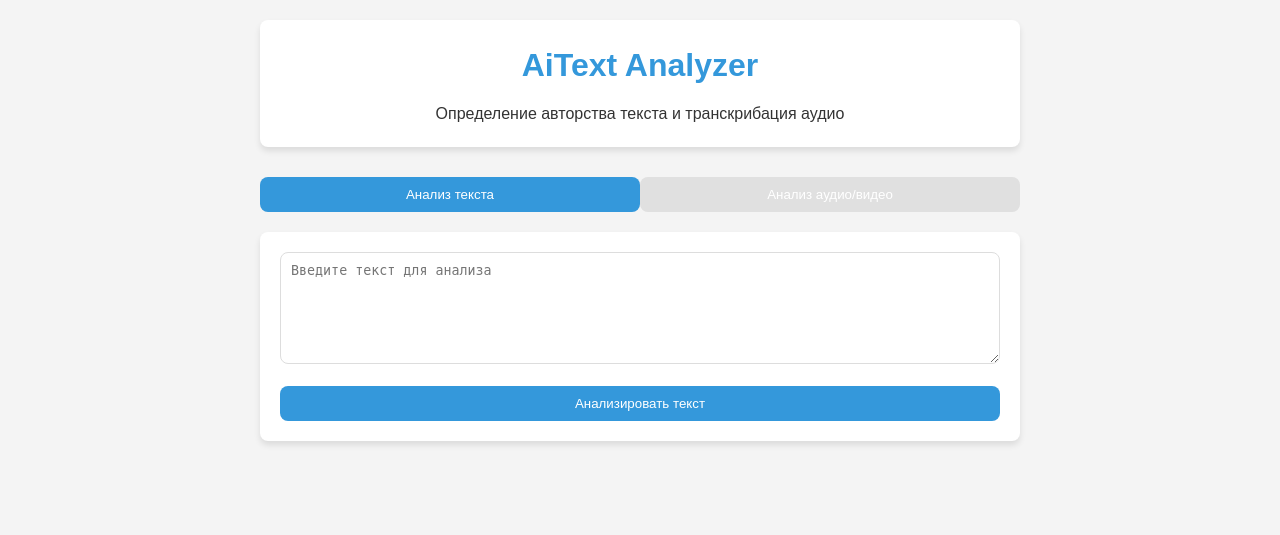
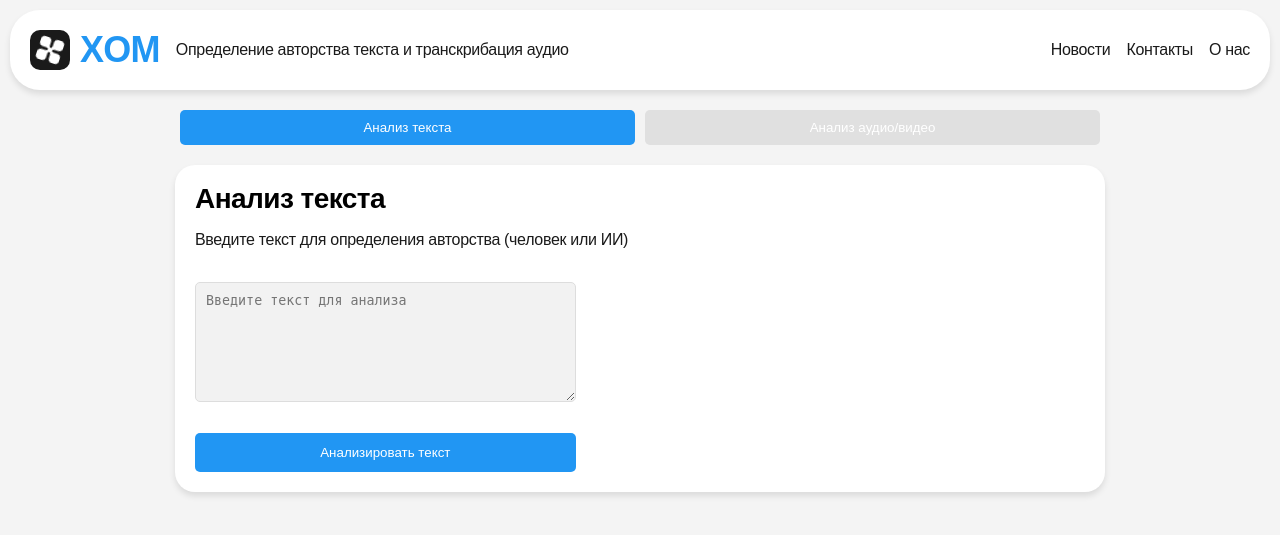
Before and after one commit to Wijerty/SberHackFBX, a Flask app: page / in a window 1280 px wide. Shown: the top 535 px of the page. Run offline with Flask 3, Linux system fonts and the light colour scheme.

Commit message:
vse_gotovo

```diff
--- a/static/css/styles.css
+++ b/static/css/styles.css
@@ -1,9 +1,9 @@
 :root {
-    --primary-color: #3498db;
+    --primary-color: #2196F3;
     --secondary-color: #2ecc71;
-    --background-color: #f4f4f4;
-    --text-color: #333;
-    --border-radius: 8px;
+    --background-color: #F4F4F4;
+    --text-color: #1A1A1A;
+    --border-radius: 20px;
 }
 
 * {
@@ -17,32 +17,88 @@ body {
     line-height: 1.6;
     background-color: var(--background-color);
     color: var(--text-color);
-}
-
-.container {
-    width: 100%;
-    max-width: 800px;
-    margin: 0 auto;
-    padding: 20px;
+    margin: 10px;
 }
 
 header {
-    text-align: center;
-    margin-bottom: 30px;
+    display: flex;
+    max-width: 1420px;
     padding: 20px;
-    background-color: white;
+    flex-direction: column;
+    align-items: flex-start;
+    gap: 10px;
+    border-radius: 30px;
+    background: #FFF;
+    box-shadow: 0 4px 6px rgba(0, 0, 0, 0.1);
+    margin-bottom: 20px;
+}
+
+.logo {
+    width: 40px;
+    height: 40px;
+}
+
+.header-menu {
+    display: flex;
+    gap: 10px;
+    align-items: center;
+    align-self: stretch;
+}
+
+.header-menu-row {
+    width: 100%;
+    display: flex;
+    justify-content: space-between;
+    align-items: center;
+}
+
+.text-row {
+    display: flex;
+    align-items: center;
+    gap: 16px;
+}
+
+.text-row h1 {
+    color: var(--primary-color);
+    margin-bottom: 0;
+}
+
+.task-block-box {
+    width: 100%;
+    display: flex;
+    align-items: center;
+    justify-content: center;
+    margin-bottom: 20px;
+}
+
+.task-block {
+    gap: 16px;
+    width: 100%;
+    max-width: 930px;
+    display: flex;
+    padding: 20px;
+    flex-direction: column;
+    align-items: flex-start;
     border-radius: var(--border-radius);
+    background: #FFF;
     box-shadow: 0 4px 6px rgba(0, 0, 0, 0.1);
 }
 
-header h1 {
-    color: var(--primary-color);
-    margin-bottom: 10px;
+.double-text-block {
+    gap: 8px;
+    display: flex;
+    flex-direction: column;
+    margin-bottom: 15px;
+    width: 100%;
 }
 
 .tabs {
     display: flex;
+    justify-content: center;
     margin-bottom: 20px;
+    max-width: 930px;
+    margin-left: auto;
+    margin-right: auto;
 }
 
 .tab-btn {
@@ -52,6 +108,8 @@ header h1 {
     border: none;
     cursor: pointer;
     transition: background-color 0.3s ease;
+    border-radius: 5px;
+    margin: 0 5px;
 }
 
 .tab-btn.active {
@@ -61,17 +119,13 @@ header h1 {
 
 .tab-content {
     display: none;
-    background-color: white;
-    padding: 20px;
-    border-radius: var(--border-radius);
-    box-shadow: 0 4px 6px rgba(0, 0, 0, 0.1);
 }
 
 .tab-content.active {
-    display: block;
+    display: flex;
 }
 
-textarea, .file-upload {
+textarea, .file-input {
     width: 100%;
     margin-bottom: 15px;
 }
@@ -79,47 +133,41 @@ textarea, .file-upload {
 textarea {
     padding: 10px;
     border: 1px solid #ddd;
-    border-radius: var(--border-radius);
+    border-radius: 5px;
     resize: vertical;
+    background: #F2F2F2;
+    min-height: 120px;
 }
 
 button {
     width: 100%;
-    padding: 10px 15px;
+    padding: 12px 24px;
     background-color: var(--primary-color);
     color: white;
     border: none;
-    border-radius: var(--border-radius);
+    border-radius: 5px;
     cursor: pointer;
     transition: background-color 0.3s ease;
+    margin-top: 8px;
 }
 
 button:hover {
-    background-color: #2980b9;
+    background-color: #1976D2;
 }
 
-.file-upload {
-    position: relative;
-    border: 2px dashed #ddd;
-    border-radius: var(--border-radius);
-    padding: 20px;
-    text-align: center;
+.file-input {
+    margin-top: 16px;
+    padding: 10px;
+    width: 100%;
+    border-radius: 5px;
+    background: #F2F2F2;
+    font-size: 1rem;
+    outline: none;
+    transition: background 0.3s;
 }
 
-.file-upload input[type="file"] {
-    position: absolute;
-    top: 0;
-    left: 0;
-    width: 100%;
-    height: 100%;
-    opacity: 0;
-    cursor: pointer;
-}
-
-.file-label {
-    display: block;
-    color: var(--primary-color);
-    font-weight: bold;
+.file-input:hover {
+    background: #E5E5E5;
 }
 
 #file-chosen {
@@ -130,6 +178,7 @@ button:hover {
 
 .results-container {
     margin-top: 20px;
+    width: 100%;
 }
 
 .result-section {
@@ -152,6 +201,8 @@ button:hover {
     display: flex;
     width: 100%;
     height: 30px;
+    border-radius: 5px;
+    overflow: hidden;
 }
 
 .ai-bar, .human-bar {
@@ -172,28 +223,37 @@ button:hover {
     width: 50%;
 }
 
-#loading-overlay {
-    position: fixed;
+.file-upload-block {
+    position: relative;
+}
+
+.upload-overlay {
+    position: absolute;
     top: 0;
     left: 0;
     width: 100%;
     height: 100%;
-    background-color: rgba(0, 0, 0, 0.5);
+    background: rgba(0, 0, 0, 0.5);
     display: flex;
+    align-items: center;
+    justify-content: center;
     flex-direction: column;
-    justify-content: center;
-    align-items: center;
+    gap: 16px;
+    border-radius: var(--border-radius);
+    opacity: 0;
+    pointer-events: none;
     z-index: 1000;
 }
 
-.loading-spinner {
-    width: 50px;
-    height: 50px;
-    border: 5px solid #f3f3f3;
-    border-top: 5px solid var(--primary-color);
-    border-radius: 50%;
-    animation: spin 1s linear infinite;
-    margin-bottom: 20px;
+.file-upload-block.loading .upload-overlay {
+    opacity: 1;
+    pointer-events: auto;
+}
+
+.logo-spin {
+    transform-origin: center center;
+    transform-box: fill-box;
+    animation: spin 2s linear infinite;
 }
 
 @keyframes spin {
@@ -201,8 +261,52 @@ button:hover {
     100% { transform: rotate(360deg); }
 }
 
+.loading-spinner {
+    width: 50px;
+    height: 50px;
+    margin-bottom: 20px;
+}
+
 .hidden {
     display: none !important;
+}
+
+h1 {
+    color: #000;
+    font-size: 2.25rem;
+    font-weight: 700;
+    line-height: 100%;
+    letter-spacing: -0.045rem;
+}
+
+h2 {
+    color: #000;
+    font-size: 1.75rem;
+    font-weight: 700;
+    line-height: 100%;
+    letter-spacing: -0.035rem;
+    margin-bottom: 8px;
+}
+
+p {
+    color: #1A1A1A;
+    font-size: 1rem;
+    font-weight: 500;
+    line-height: 1.4;
+    letter-spacing: -0.02rem;
+}
+
+a {
+    color: #1A1A1A;
+    font-size: 1rem;
+    font-weight: 500;
+    line-height: 100%;
+    letter-spacing: -0.02rem;
+    text-decoration: none;
+}
+
+a:hover {
+    color: var(--primary-color);
 }
 
 @media (max-width: 600px) {
@@ -217,4 +321,9 @@ button:hover {
     .tab-btn {
         margin-bottom: 10px;
     }
+
+    .header-menu-row {
+        flex-direction: column;
+        gap: 10px;
+    }
 }
--- a/static/js/script.js
+++ b/static/js/script.js
@@ -22,10 +22,10 @@ document.addEventListener('DOMContentLoaded', () => {
     textForm.addEventListener('submit', async (e) => {
         e.preventDefault();
         const textInput = document.getElementById('text-input');
-        const loadingOverlay = document.getElementById('loading-overlay');
+        const textBlock = document.getElementById('text-analysis');
 
-        // Show loading overlay
-        loadingOverlay.classList.remove('hidden');
+        // Show loading state
+        textBlock.classList.add('loading');
         textResults.classList.add('hidden');
 
         try {
@@ -64,8 +64,8 @@ document.addEventListener('DOMContentLoaded', () => {
             console.error('Ошибка:', error);
             alert('Произошла ошибка при анализе текста');
         } finally {
-            // Hide loading overlay
-            loadingOverlay.classList.add('hidden');
+            // Hide loading state
+            textBlock.classList.remove('loading');
         }
     });
 
@@ -74,6 +74,7 @@ document.addEventListener('DOMContentLoaded', () => {
     const fileChosen = document.getElementById('file-chosen');
     const audioForm = document.getElementById('audio-form');
     const audioResults = document.getElementById('audio-results');
+    const audioBlock = document.getElementById('audio-analysis');
 
     // File selection display
     audioInput.addEventListener('change', () => {
@@ -87,10 +88,9 @@ document.addEventListener('DOMContentLoaded', () => {
     // Audio/Video Form Submission
     audioForm.addEventListener('submit', async (e) => {
         e.preventDefault();
-        const loadingOverlay = document.getElementById('loading-overlay');
 
-        // Show loading overlay
-        loadingOverlay.classList.remove('hidden');
+        // Show loading state
+        audioBlock.classList.add('loading');
         audioResults.classList.add('hidden');
 
         const formData = new FormData();
@@ -121,8 +121,10 @@ document.addEventListener('DOMContentLoaded', () => {
             console.error('Ошибка:', error);
             alert('Произошла ошибка при обработке файла');
         } finally {
-            // Hide loading overlay
-            loadingOverlay.classList.add('hidden');
+            // Hide loading state after 2 seconds to show animation
+            setTimeout(() => {
+                audioBlock.classList.remove('loading');
+            }, 2000);
         }
     });
 });
--- a/templates/index.html
+++ b/templates/index.html
@@ -3,14 +3,31 @@
 <head>
     <meta charset="UTF-8">
     <meta name="viewport" content="width=device-width, initial-scale=1.0">
-    <title>AiText - Анализатор текста и аудио</title>
+    <title>XOM</title>
     <link rel="stylesheet" href="{{ url_for('static', filename='css/styles.css') }}">
 </head>
 <body>
-<div class="container">
 <header>
-        <h1>AiText Analyzer</h1>
+    <div class="header-menu">
+        <div class="logo">
+            <svg xmlns="http://www.w3.org/2000/svg" width="40" height="40" viewBox="0 0 40 40" fill="none">
+                <rect width="40" height="40" rx="10" fill="#1A1A1A"/>
+                <path class="logo-spin" fill-rule="evenodd" clip-rule="evenodd" d="M11.75 8C9.67893 8 8 9.67893 8 11.75V14.75C8 16.8211 9.67893 18.5 11.75 18.5H14.75C15.7516 18.5 16.8404 18.6082 17.5487 19.3164C17.9262 19.6939 17.9262 20.3061 17.5486 20.6836C16.8404 21.3918 15.7516 21.5 14.75 21.5H11.75C9.67893 21.5 8 23.1789 8 25.25V28.25C8 30.3211 9.67893 32 11.75 32H14.75C16.8211 32 18.5 30.3211 18.5 28.25V25.25C18.5 24.2484 18.6082 23.1596 19.3164 22.4513C19.694 22.0738 20.306 22.0738 20.6836 22.4513C21.3918 23.1596 21.5 24.2484 21.5 25.25V28.25C21.5 30.3211 23.1789 32 25.25 32H28.25C30.3211 32 32 30.3211 32 28.25V25.25C32 23.1789 30.3211 21.5 28.25 21.5H25.25C24.2484 21.5 23.1596 21.3918 22.4514 20.6836C22.0738 20.3061 22.0738 19.6939 22.4513 19.3164C23.1596 18.6082 24.2484 18.5 25.25 18.5H28.25C30.3211 18.5 32 16.8211 32 14.75V11.75C32 9.67893 30.3211 8 28.25 8H25.25C23.1789 8 21.5 9.67893 21.5 11.75V14.75C21.5 15.7516 21.3918 16.8404 20.6836 17.5486C20.306 17.9262 19.694 17.9262 19.3164 17.5486C18.6082 16.8404 18.5 15.7516 18.5 14.75V11.75C18.5 9.67893 16.8211 8 14.75 8H11.75Z" fill="white"/>
+            </svg>
+        </div>
+
+        <div class="header-menu-row">
+            <div class="text-row">
+                <h1>XOM</h1>
                 <p>Определение авторства текста и транскрибация аудио</p>
+            </div>
+            <div class="text-row">
+                <a href="">Новости</a>
+                <a href="">Контакты</a>
+                <a href="">О нас</a>
+            </div>
+        </div>
+    </div>
 </header>
 
 <div class="tabs">
@@ -18,7 +35,12 @@
     <button class="tab-btn" data-tab="audio-analysis">Анализ аудио/видео</button>
 </div>
 
-    <div id="text-analysis" class="tab-content active">
+<div class="task-block-box">
+    <div id="text-analysis" class="tab-content active task-block">
+        <div class="double-text-block">
+            <h2>Анализ текста</h2>
+            <p>Введите текст для определения авторства (человек или ИИ)</p>
+        </div>
         <form id="text-form">
             <textarea id="text-input" placeholder="Введите текст для анализа" rows="6" required></textarea>
             <button type="submit">Анализировать текст</button>
@@ -41,17 +63,18 @@
             </div>
         </div>
     </div>
+</div>
 
-    <div id="audio-analysis" class="tab-content">
+<div class="task-block-box">
+    <div id="audio-analysis" class="tab-content task-block file-upload-block">
+        <div class="double-text-block">
+            <h2>Анализ аудио/видео</h2>
+            <p>Загрузите аудио или видео файл для транскрибации и анализа</p>
+        </div>
         <form id="audio-form" enctype="multipart/form-data">
-            <div class="file-upload">
-                <input type="file" id="audio-input" accept="audio/*,video/*" required>
-                <label for="audio-input" class="file-label">
-                    Выберите аудио или видео файл
-                </label>
+            <input type="file" id="audio-input" class="file-input" accept="audio/*,video/*" required>
             <span id="file-chosen">Файл не выбран</span>
-            </div>
-            <button type="submit">Транскрибировать и анализировать</button>
+            <button type="submit" class="check-button">Транскрибировать и анализировать</button>
         </form>
         <div id="audio-results" class="results-container hidden">
             <div class="result-section">
@@ -67,12 +90,14 @@
                 <p id="audio-second-model-response"></p>
             </div>
         </div>
+        <div class="upload-overlay">
+            <svg xmlns="http://www.w3.org/2000/svg" width="40" height="40" viewBox="0 0 40 40" fill="none" class="loading-spinner">
+                <rect width="40" height="40" rx="10" fill="#1A1A1A"/>
+                <path class="logo-spin" fill-rule="evenodd" clip-rule="evenodd" d="M11.75 8C9.67893 8 8 9.67893 8 11.75V14.75C8 16.8211 9.67893 18.5 11.75 18.5H14.75C15.7516 18.5 16.8404 18.6082 17.5487 19.3164C17.9262 19.6939 17.9262 20.3061 17.5486 20.6836C16.8404 21.3918 15.7516 21.5 14.75 21.5H11.75C9.67893 21.5 8 23.1789 8 25.25V28.25C8 30.3211 9.67893 32 11.75 32H14.75C16.8211 32 18.5 30.3211 18.5 28.25V25.25C18.5 24.2484 18.6082 23.1596 19.3164 22.4513C19.694 22.0738 20.306 22.0738 20.6836 22.4513C21.3918 23.1596 21.5 24.2484 21.5 25.25V28.25C21.5 30.3211 23.1789 32 25.25 32H28.25C30.3211 32 32 30.3211 32 28.25V25.25C32 23.1789 30.3211 21.5 28.25 21.5H25.25C24.2484 21.5 23.1596 21.3918 22.4514 20.6836C22.0738 20.3061 22.0738 19.6939 22.4513 19.3164C23.1596 18.6082 24.2484 18.5 25.25 18.5H28.25C30.3211 18.5 32 16.8211 32 14.75V11.75C32 9.67893 30.3211 8 28.25 8H25.25C23.1789 8 21.5 9.67893 21.5 11.75V14.75C21.5 15.7516 21.3918 16.8404 20.6836 17.5486C20.306 17.9262 19.694 17.9262 19.3164 17.5486C18.6082 16.8404 18.5 15.7516 18.5 14.75V11.75C18.5 9.67893 16.8211 8 14.75 8H11.75Z" fill="white"/>
+            </svg>
+            <p>Выполняется анализ...</p>
         </div>
     </div>
-
-<div id="loading-overlay" class="hidden">
-    <div class="loading-spinner"></div>
-    <p>Выполняется анализ...</p>
 </div>
 
 <script src="{{ url_for('static', filename='js/script.js') }}"></script>
--- a/text_analyzer.py
+++ b/text_analyzer.py
@@ -26,7 +26,7 @@ def analyze_text(user_text, first_prompt, second_prompt):
         tuple: (first_model_response, second_model_response) - ответы моделей
     """
     # URL API Hugging Face для моделей с параметром, сбрасывающим контекст
-    model_url = "https://api-inference.huggingface.co/models/mistralai/Mixtral-8x7B-Instruct-v0.1"
+    model_url = "https://api-inference.huggingface.co/models/mistralai/Mistral-7B-Instruct-v0.3"
 
     # Отправка запроса к первой модели
     combined_text_first = f"{first_prompt}\n\n{user_text}"
@@ -50,7 +50,7 @@ def analyze_text(user_text, first_prompt, second_prompt):
 
     return first_model_response, second_model_response
 
-def call_huggingface_api(url, input_text, api_key, max_retries=3, reset_context=True):
+def call_huggingface_api(url, input_text, api_key, max_retries=3, reset_context=False):
     """
     Вызывает API Hugging Face для получения ответа от модели с возможностью повторных попыток и сброса контекста.
 
```
Lines whose indentation alone changed are shown as unchanged.
